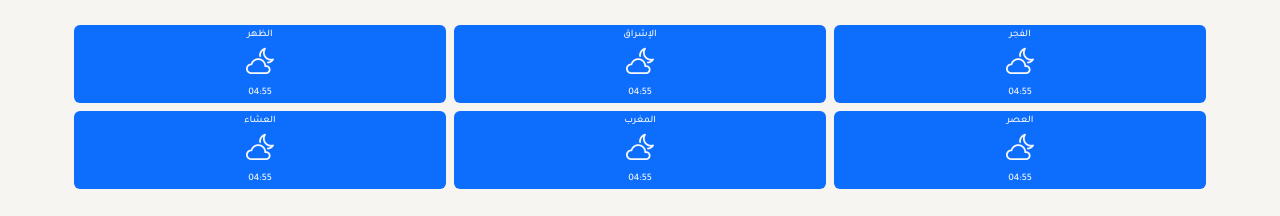
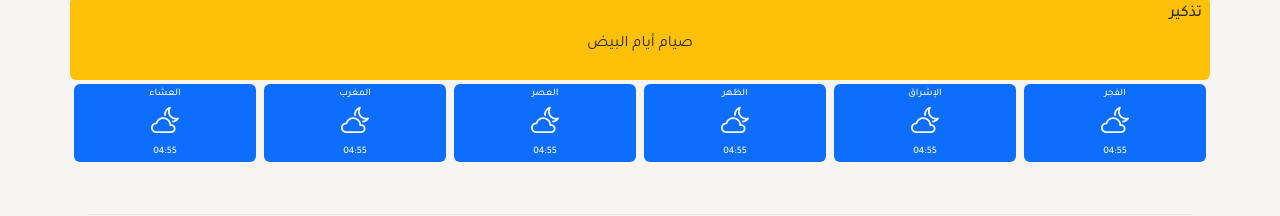
Before and after one commit to shamsularakan/azan, a plain HTML site: page index.html in a window 1280 px wide. Shown: the part 147-363 px from the top of the page. Drawn offline with nearby package versions, Linux system fonts and the light colour scheme.

Commit message:
remember

```diff
--- a/index.html
+++ b/index.html
@@ -50,12 +50,13 @@
 
             </div>
         </div>
-        <div class="container mt-4 mb-2 px-1">
-
+        <div class="container bg-warning rounded px-2 pt-2 pb-2">
+            <h6>تذكير</h6>
+            <p class="text-center">صيام أيام البيض</p>
         </div>
         <div class="container">
             <div class="row">
-                <div class="col-2 col-md-4 mb-1  mt-1 px-1">
+                <div class="col-2 col-md-2 mb-1  mt-1 px-1">
                     <div class="pray bg-primary text-light text-center pt-1 pb-1 justify-content-around align-items-center rounded">
                         <h6 class=" m-0 mb-1">الفجر</h6>
                         <i class="bi bi-cloud-moon   fs-3"></i>
@@ -64,7 +65,7 @@
 
                     </div>
                 </div>
-                <div class="col-2 col-md-4 mb-1  mt-1 px-1">
+                <div class="col-2 col-md-2 mb-1  mt-1 px-1">
                     <div class="pray bg-primary text-light text-center pt-1 pb-1 justify-content-around align-items-center rounded">
 
 
@@ -73,7 +74,7 @@
                             <h6 class="m-0 ">04:55</h6>
                     </div>
                 </div>
-                <div class="col-2 col-md-4 bmb-1  mt-1 px-1">
+                <div class="col-2 col-md-2 bmb-1  mt-1 px-1">
                     <div class="pray bg-primary text-light text-center pt-1 pb-1 d-block justify-content-around align-items-center rounded">
 
 
@@ -83,7 +84,7 @@
 
                     </div>
                 </div>
-                <div class="col-2 col-md-4 mb-1  mt-1 px-1">
+                <div class="col-2 col-md-2 mb-1  mt-1 px-1">
                     <div class="pray bg-primary text-light text-center  pt-1 pb-1 justify-content-around align-items-center rounded">
 
 
@@ -92,7 +93,7 @@
                             <h6 class="m-0 ">04:55</h6>
                         </div>
                 </div>
-                <div class="col-2 col-md-4 mb-1   mt-1 px-1">
+                <div class="col-2 col-md-2 mb-1   mt-1 px-1">
                     <div class="pray bg-primary text-light text-center pt-1 pb-1  justify-content-around align-items-center rounded">
 
 
@@ -102,7 +103,7 @@
 
                     </div>
                 </div>
-                <div class="col-2 col-md-4 mb-1 mt-1 px-1">
+                <div class="col-2 col-md-2 mb-1 mt-1 px-1">
                     <div class="pray bg-primary text-light  text-center pt-1 pb-1  justify-content-around align-items-center rounded">
 
 
```
